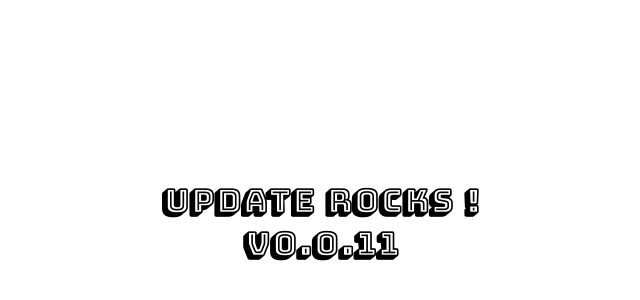
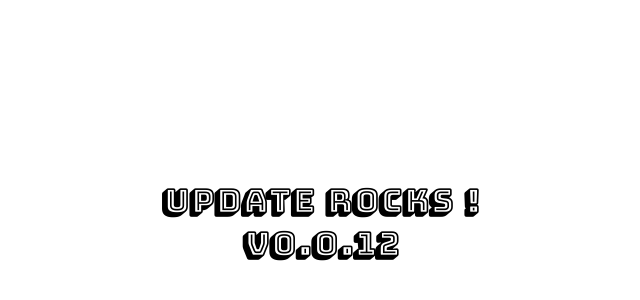
Before and after one commit to rllola/electron-example, a website: page src/index.html in a window 1280 px wide. Shown: the part 140-440 px from the top of the page, 320-960 px from the left. Drawn offline with Linux system fonts and the light colour scheme.

Commit message:
Bump to version 0.0.12

```diff
--- a/package.json
+++ b/package.json
@@ -1,7 +1,7 @@
 {
   "name": "electron-example",
   "productName": "electron-example",
-  "version": "0.0.11",
+  "version": "0.0.12",
   "description": "My Electron application description",
   "main": "src/index.js",
   "scripts": {
--- a/src/index.html
+++ b/src/index.html
@@ -8,6 +8,6 @@
   <body style="font-weight: bold; font-size: 2em; font-family: 'Bungee Shade', cursive; margin-top: 25%; text-align: center;">
     Update Rocks !
     <br/>
-    v0.0.11
+    v0.0.12
   </body>
 </html>
```
